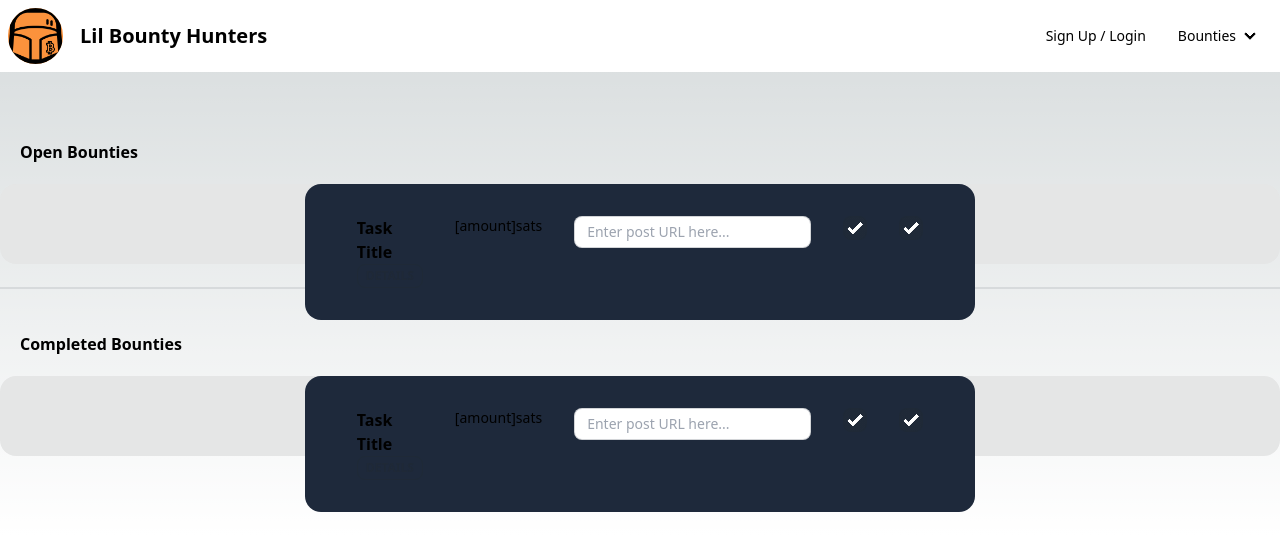
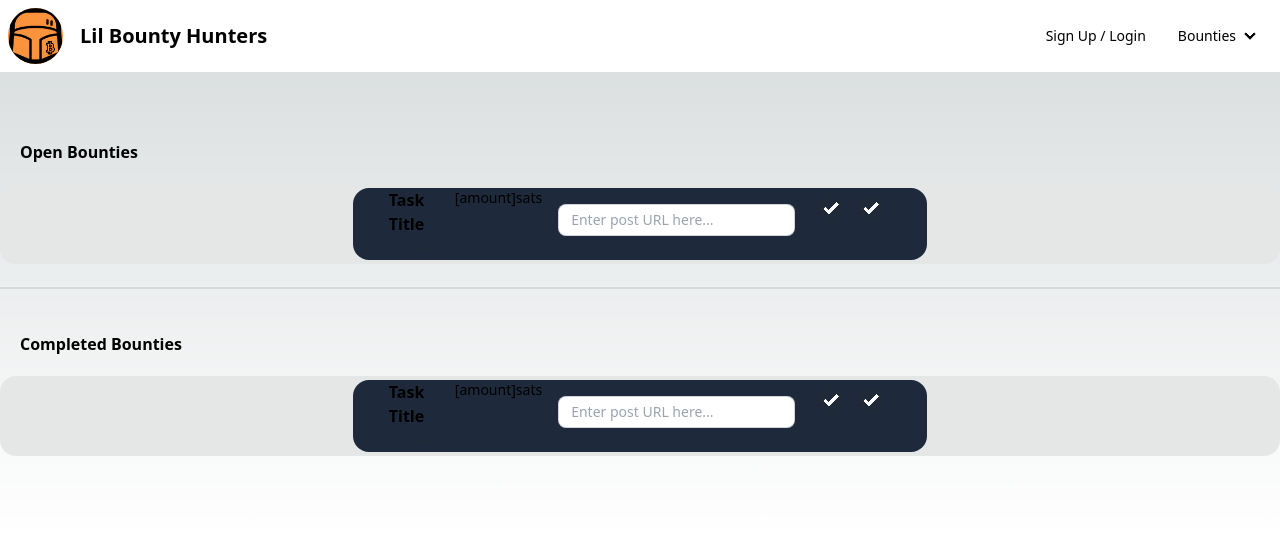
Before and after one commit to extrapockets/household-bounties, a Next.js app in the folder lil-hunters/: page / in a window 1280 px wide. Shown: the top 550 px of the page. Built offline with nearby package versions, Linux system fonts and the light colour scheme.

Commit message:
got the task boxes to sit inside the fields properly

```diff
--- a/lil-hunters/components/TaskCard.jsx
+++ b/lil-hunters/components/TaskCard.jsx
@@ -5,14 +5,14 @@ import React from "react";
 const TaskCard = () => {
   return (
     <div className="px-5 space-x-4 card bg-slate-800 rounded-box place-items-center">
-      <div className="flex m-4">
-        <div className="flex-grow m-4">
+      <div className="flex flex-grow justify-evenly px-4">
+        <div>
           <p className="text-md font-semibold">Task Title</p>
-          <div className="flex justify-between">
+          <div className="flex">
             <button className="btn btn-xs btn-outline">Details</button>
           </div>
         </div>
-        <div className="flex-grow m-4">
+        <div>
           <p className="text-sm">[amount]sats</p>
         </div>
         <input
@@ -20,14 +20,14 @@ const TaskCard = () => {
           placeholder="Enter post URL here..."
           className="input input-bordered input-sm w-full max-w-xs m-4"
         />
-        <div className="flex-grow m-4">
+        <div className="m-2">
           <input
             type="checkbox"
             checked="checked"
             className="checkbox form-control"
           />
         </div>
-        <div className="flex-grow m-4">
+        <div className="m-2">
           <input
             type="checkbox"
             checked="checked"
```
